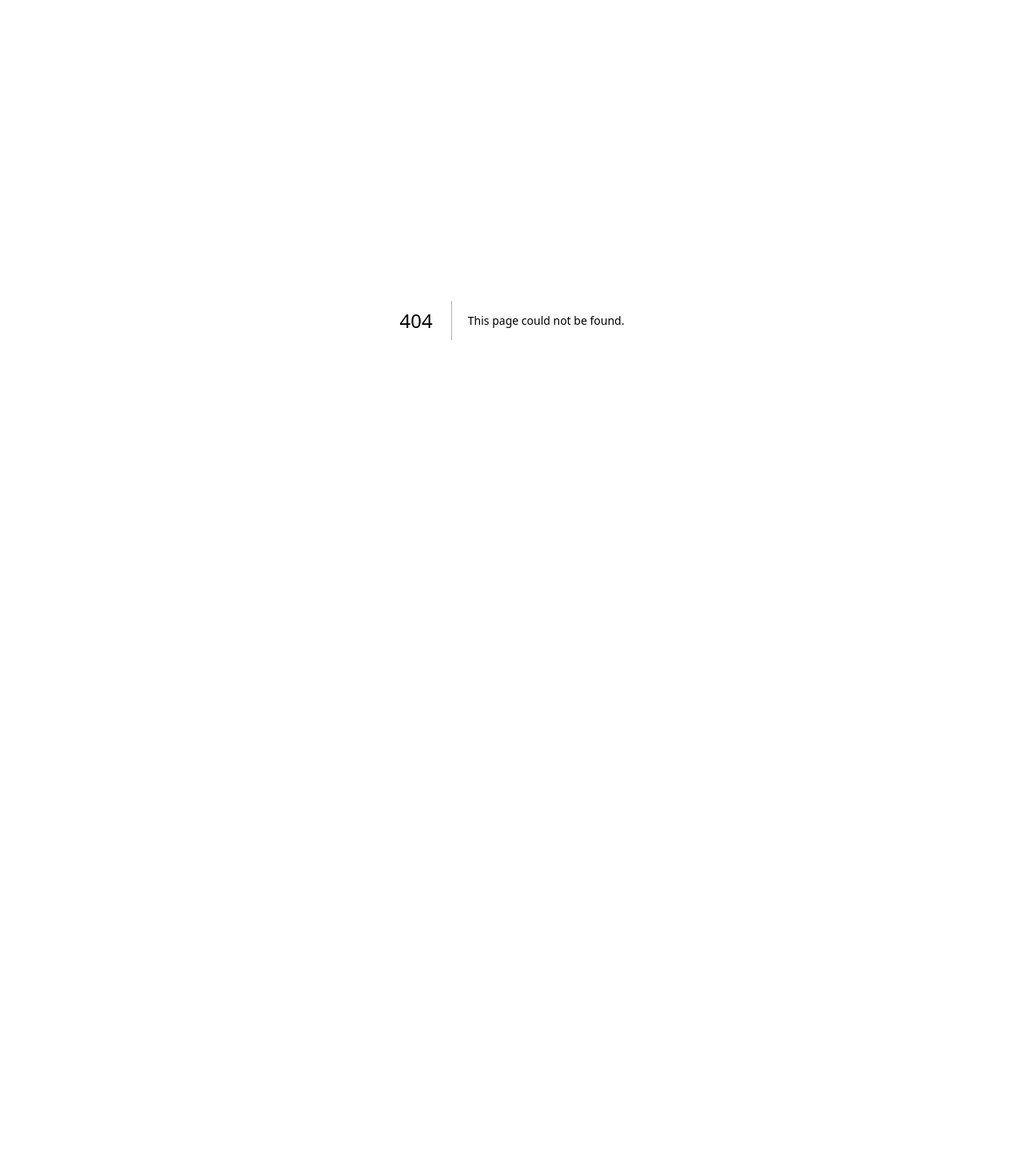
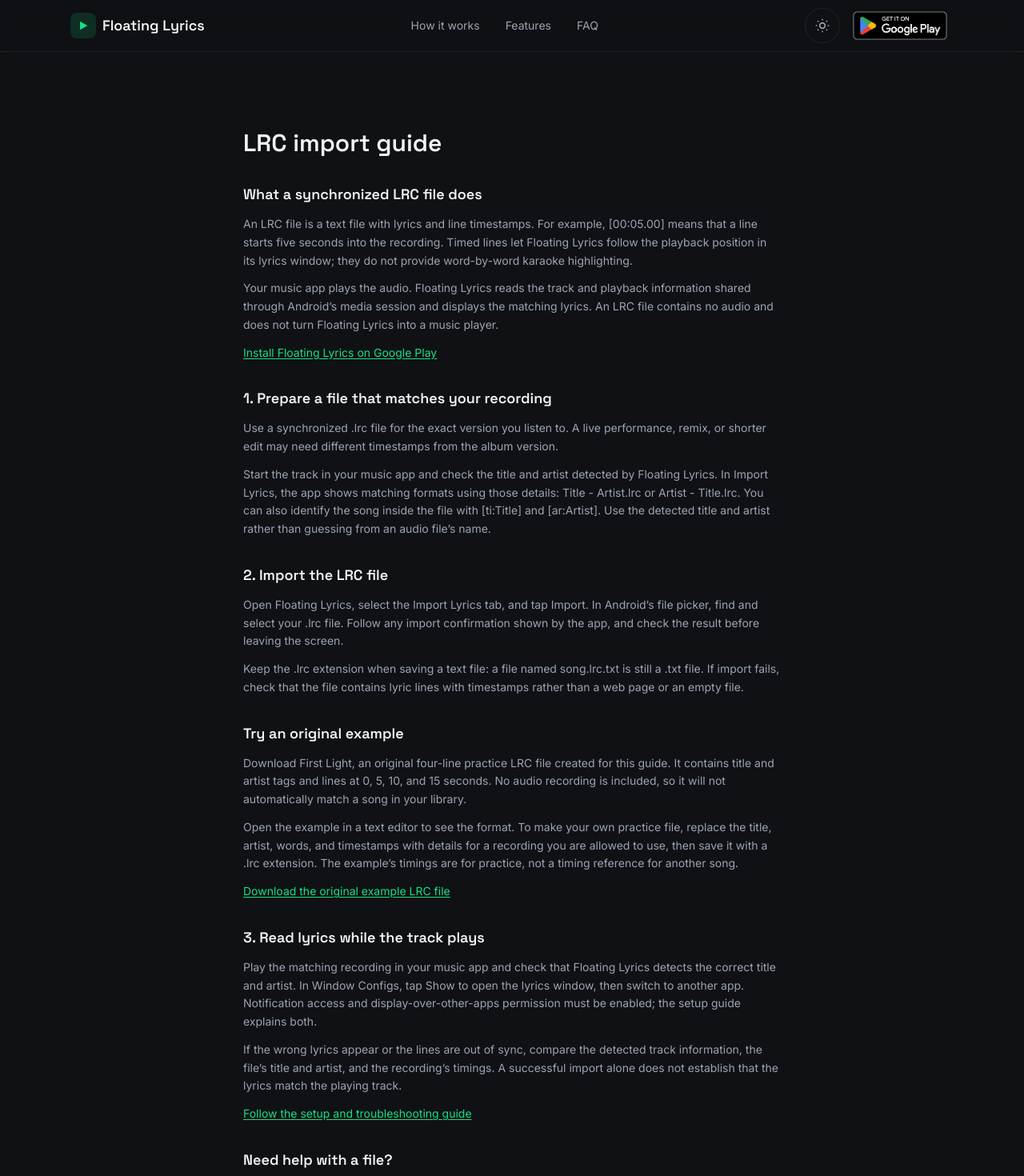
Before and after one commit to fewling/floating-lyric-web, a Next.js app: page /lrc in a window 1280 px wide. Before the commit this address had no page. Shown: the top 1470 px of the page at 80% size. Before the commit the page ends 800 px from the top, so only its background shows below. Built offline with nearby package versions, Linux system fonts and the light colour scheme.

Commit message:
Add synchronized LRC import guide and original practice file

```diff
--- /dev/null
+++ b/src/app/lrc/page.tsx
@@ -0,0 +1,22 @@
+import type { Metadata } from "next";
+import { SiteFooter } from "@/components/sections/SiteFooter";
+import { SiteHeader } from "@/components/sections/SiteHeader";
+import { Prose } from "@/components/ui/Prose";
+import { lrcContent } from "@/content/lrc";
+
+export const metadata: Metadata = {
+  title: "LRC import guide",
+  description:
+    "Import synchronized LRC files into Floating Lyrics on Android. Match track titles and artists, understand line timestamps, and use your own lyric collection.",
+  alternates: { canonical: "/lrc/" },
+};
+
+export default function LrcPage() {
+  return (
+    <>
+      <SiteHeader />
+      <Prose {...lrcContent} />
+      <SiteFooter />
+    </>
+  );
+}
--- /dev/null
+++ b/src/content/lrc.ts
@@ -0,0 +1,61 @@
+import type { ProsePage } from "@/types/content";
+import { siteConfig } from "./site";
+
+export const lrcContent: ProsePage = {
+  title: "LRC import guide",
+  sections: [
+    {
+      heading: "What a synchronized LRC file does",
+      paragraphs: [
+        "An LRC file is a text file with lyrics and line timestamps. For example, [00:05.00] means that a line starts five seconds into the recording. Timed lines let Floating Lyrics follow the playback position in its lyrics window; they do not provide word-by-word karaoke highlighting.",
+        "Your music app plays the audio. Floating Lyrics reads the track and playback information shared through Android’s media session and displays the matching lyrics. An LRC file contains no audio and does not turn Floating Lyrics into a music player.",
+      ],
+      links: [{ label: "Install Floating Lyrics on Google Play", href: siteConfig.playStoreUrl }],
+    },
+    {
+      heading: "1. Prepare a file that matches your recording",
+      paragraphs: [
+        "Use a synchronized .lrc file for the exact version you listen to. A live performance, remix, or shorter edit may need different timestamps from the album version.",
+        "Start the track in your music app and check the title and artist detected by Floating Lyrics. In Import Lyrics, the app shows matching formats using those details: Title - Artist.lrc or Artist - Title.lrc. You can also identify the song inside the file with [ti:Title] and [ar:Artist]. Use the detected title and artist rather than guessing from an audio file’s name.",
+      ],
+    },
+    {
+      heading: "2. Import the LRC file",
+      paragraphs: [
+        "Open Floating Lyrics, select the Import Lyrics tab, and tap Import. In Android’s file picker, find and select your .lrc file. Follow any import confirmation shown by the app, and check the result before leaving the screen.",
+        "Keep the .lrc extension when saving a text file: a file named song.lrc.txt is still a .txt file. If import fails, check that the file contains lyric lines with timestamps rather than a web page or an empty file.",
+      ],
+    },
+    {
+      heading: "Try an original example",
+      paragraphs: [
+        "Download First Light, an original four-line practice LRC file created for this guide. It contains title and artist tags and lines at 0, 5, 10, and 15 seconds. No audio recording is included, so it will not automatically match a song in your library.",
+        "Open the example in a text editor to see the format. To make your own practice file, replace the title, artist, words, and timestamps with details for a recording you are allowed to use, then save it with a .lrc extension. The example’s timings are for practice, not a timing reference for another song.",
+      ],
+      links: [
+        {
+          label: "Download the original example LRC file",
+          href: "/examples/First%20Light%20-%20Floating%20Lyrics.lrc",
+        },
+      ],
+    },
+    {
+      heading: "3. Read lyrics while the track plays",
+      paragraphs: [
+        "Play the matching recording in your music app and check that Floating Lyrics detects the correct title and artist. In Window Configs, tap Show to open the lyrics window, then switch to another app. Notification access and display-over-other-apps permission must be enabled; the setup guide explains both.",
+        "If the wrong lyrics appear or the lines are out of sync, compare the detected track information, the file’s title and artist, and the recording’s timings. A successful import alone does not establish that the lyrics match the playing track.",
+      ],
+      links: [{ label: "Follow the setup and troubleshooting guide", href: "/setup/" }],
+    },
+    {
+      heading: "Need help with a file?",
+      paragraphs: [
+        "Tell support the app version, Android version, music app, detected track title and artist, file name, and whether the problem is importing, matching, or timing. Share a short example only if you have permission to share its contents.",
+      ],
+      links: [
+        { label: "Contact support", href: "/support/" },
+        { label: "About Floating Lyrics", href: "/" },
+      ],
+    },
+  ],
+};
```
Also changed, not shown: 2 other files (tests, documents, lock files or other folders).
